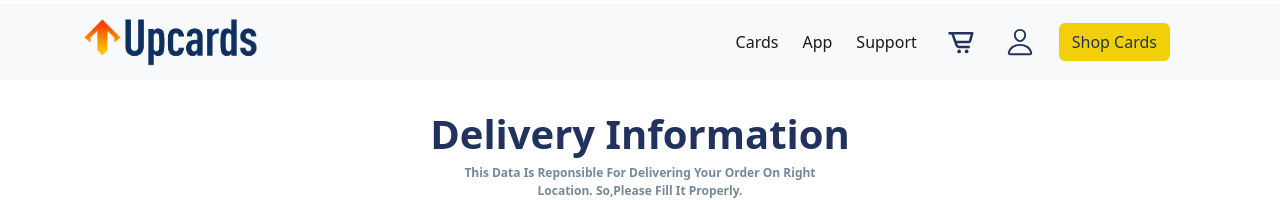
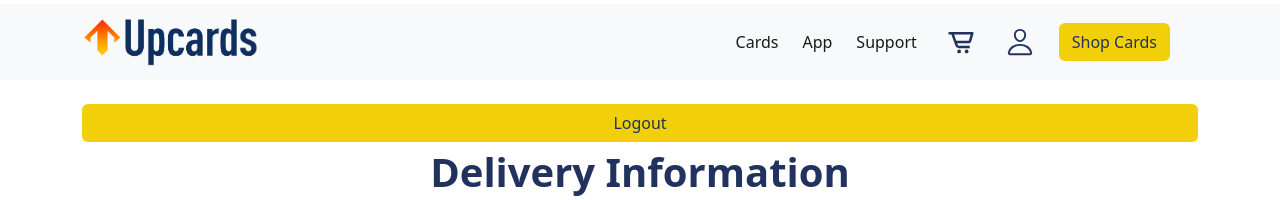
Before and after one commit to JawadRaza8372/upcradWeb, a React (Create React App) app: page /profile in a window 1280 px wide. Shown: the top 200 px of the page. Built offline with nearby package versions, Linux system fonts and the light colour scheme; no server answers; the database is empty; sample sign-in values are in the browser's storage.

Commit message:
applying logout function

```diff
--- a/src/Pages/ProfileScreen.js
+++ b/src/Pages/ProfileScreen.js
@@ -4,6 +4,7 @@ import { toast } from "react-toastify";
 import { useDispatch, useSelector } from "react-redux";
 import { setDeliveryInfo } from "../store/projectSlice";
 import { useEffect } from "react";
+import { setAuth } from "../store/authSlice";
 const ProfileScreen = () => {
 	const { isAuth, deliveryInfo } = useSelector((state) => state.auth);
 	useEffect(() => {
@@ -50,6 +51,16 @@ const ProfileScreen = () => {
 	};
 	return (
 		<div className='container my-4 mx-auto'>
+			<div className='row gx-0'>
+				<button
+					onClick={() => {
+						dispatch(setAuth({ isAuth: null }));
+						window.localStorage.removeItem("upcradWebAuth");
+					}}
+					className='btn mainColor secondarybg'>
+					Logout
+				</button>
+			</div>
 			<div className='row gx-0'>
 				<div className='col-12 col-md-11 allCenter mx-auto'>
 					<div className='deliveryFormContainer allCenter flex-column'>
```
